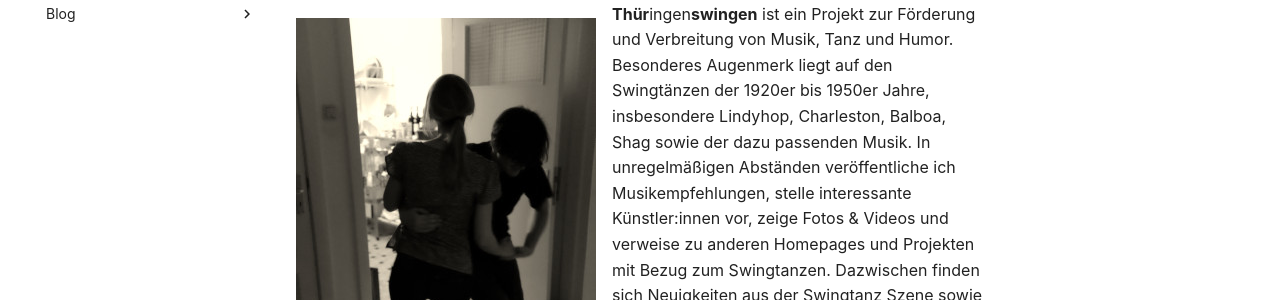
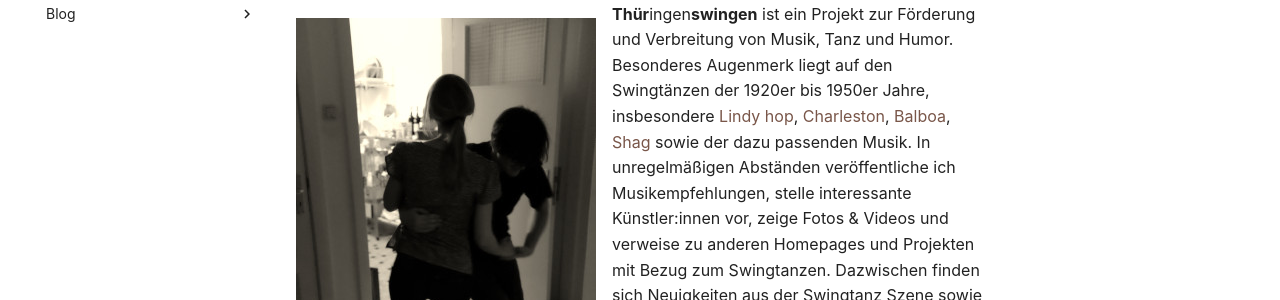
Before and after one commit to fbim-genosr/thuerswingende, an MkDocs documentation site: the page built from docs/README.md, in a window 1280 px wide. Shown: the part 178-478 px from the top of the page. Built offline with MkDocs 1.6.1 and Material for MkDocs 9.7.7, drawn with Linux system fonts in a browser that asks for light colours; some of the changed text lies outside the part shown.

Commit message:
add wikipedia links

```diff
--- a/docs/README.md
+++ b/docs/README.md
@@ -3,7 +3,7 @@ title: Das ist Thürswingen.de
 ---
 
 ![](img/dance1.jpg){ align=left }
-**Thür**ingen**swingen** ist ein Projekt zur Förderung und Verbreitung von Musik, Tanz und Humor. Besonderes Augenmerk liegt auf den Swingtänzen der 1920er bis 1950er Jahre, insbesondere Lindyhop, Charleston, Balboa, Shag sowie der dazu passenden Musik.
+**Thür**ingen**swingen** ist ein Projekt zur Förderung und Verbreitung von Musik, Tanz und Humor. Besonderes Augenmerk liegt auf den Swingtänzen der 1920er bis 1950er Jahre, insbesondere [Lindy hop](https://de.wikipedia.org/wiki/Lindy_Hop), [Charleston](https://de.wikipedia.org/wiki/Charleston_(Tanz)), [Balboa](https://de.wikipedia.org/wiki/Balboa_(Tanz)), [Shag](https://de.wikipedia.org/wiki/Shag_(Tanz)) sowie der dazu passenden Musik.
 In unregelmäßigen Abständen veröffentliche ich Musikempfehlungen, stelle interessante Künstler:innen vor, zeige Fotos & Videos und verweise zu anderen Homepages und Projekten mit Bezug zum Swingtanzen. Dazwischen finden sich Neuigkeiten aus der Swingtanz Szene sowie Termin- und Ausgehtipps die keiner verpassen sollte. Der Fokus liegt hier auf Thüringen, aber gerne auch mal "überregional".
 
 Kritik, Ideen und Tipps sind jederzeit willkommen, bitte per E-Mail an hallo@thuerswingen.de
```
